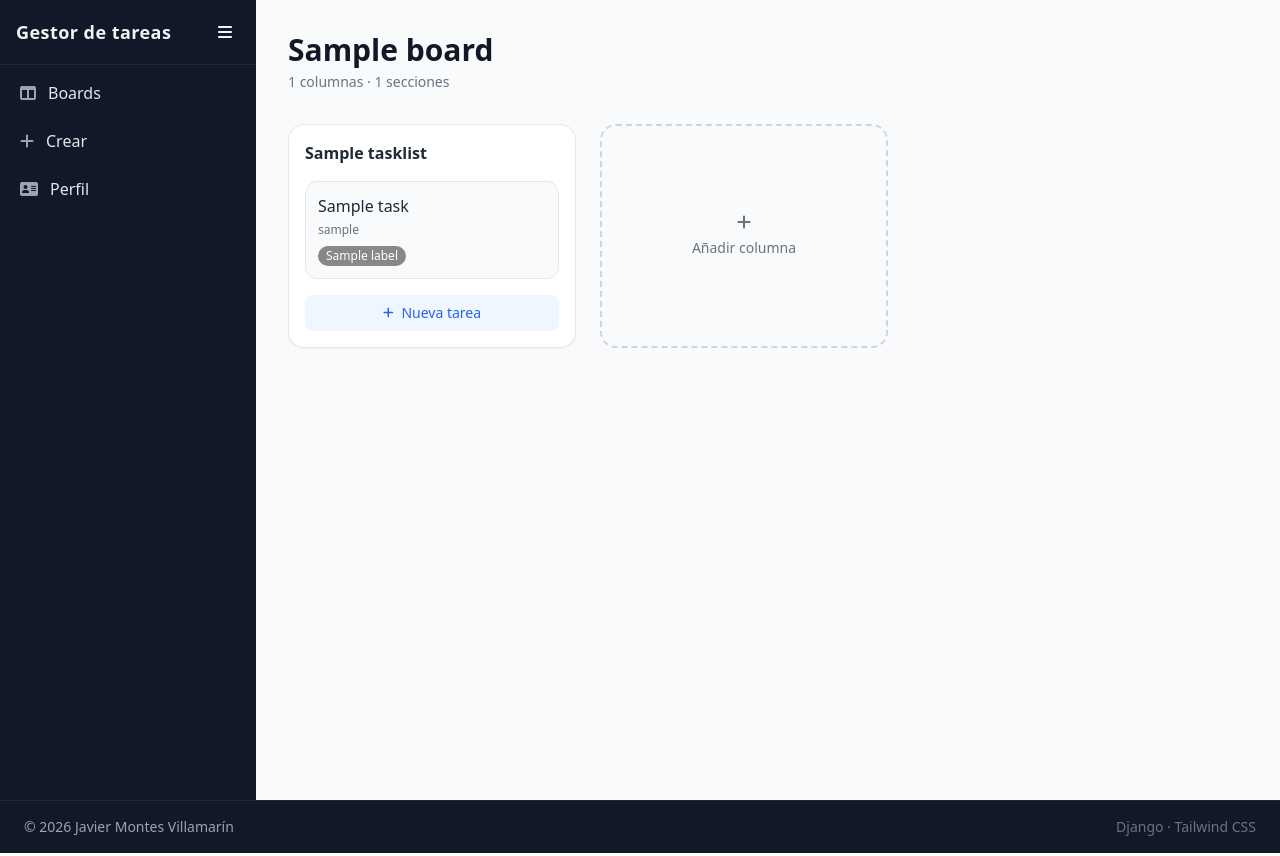
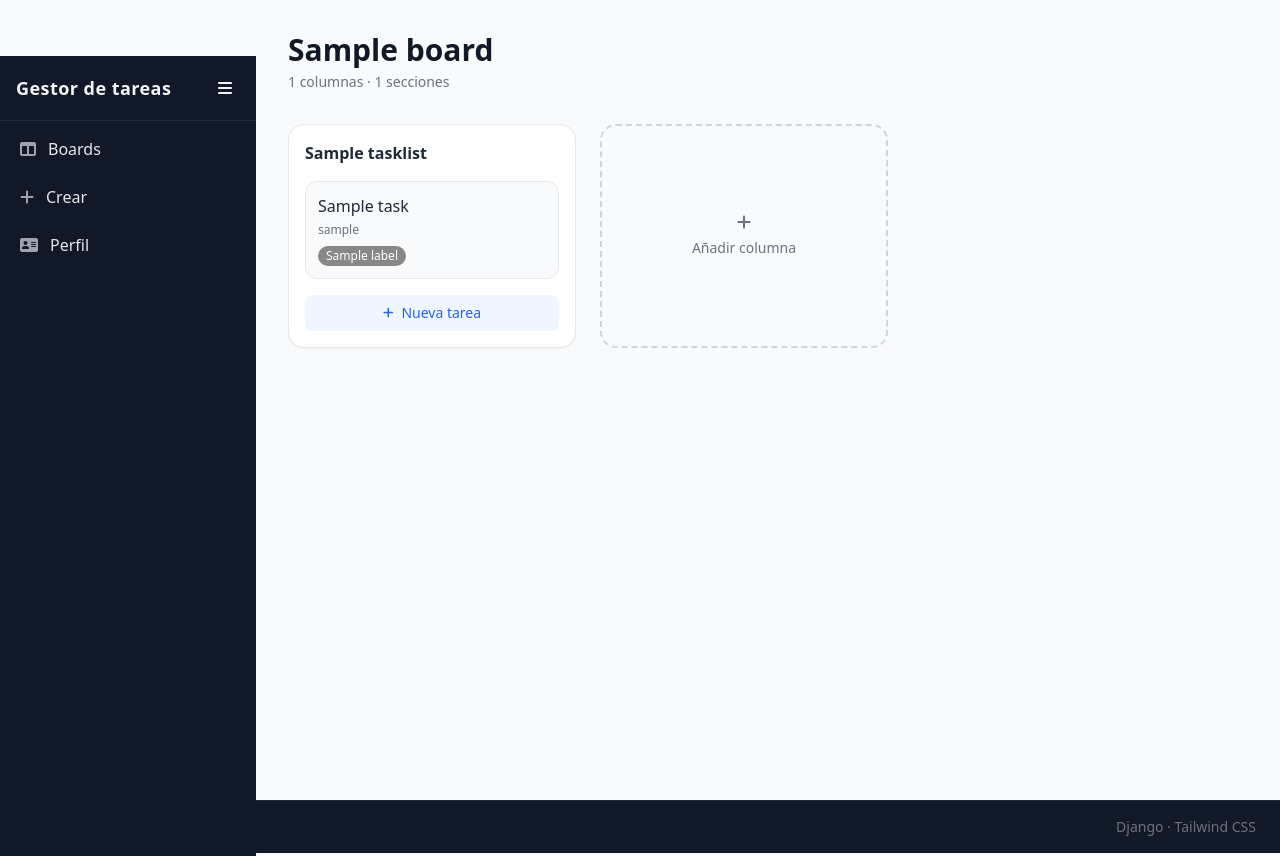
Before and after one commit to jmontesv/gestor-tareas-avanzado, a Django app: template core/templates/boards/detail.html in a window 1280 px wide. Shown: the part 81-937 px from the top of the page. Run offline with Django 3.2, Linux system fonts and the light colour scheme; the template is opened without the code that fills it: most values are stand-ins (such as "Sample title", 1, 10 or a date in 2020); some libraries are stand-ins or nearby versions.

Commit message:
Add templates in tailwind

```diff
--- a/core/templates/includes/menu_lateral.html
+++ b/core/templates/includes/menu_lateral.html
@@ -4,7 +4,6 @@
     z-40
     fixed left-0 bottom-0
     top-14
-    sm:top-0
     sm:relative sm:translate-x-0">
     <div class="border-b border-gray-800 flex items-center justify-between p-4">
         <a href="/" class="">
--- a/theme/static_src/src/styles.css
+++ b/theme/static_src/src/styles.css
@@ -7,4 +7,4 @@
   * If your final CSS file is not being updated after code changes, you may want to broaden or narrow
   * the scope of this path.
   */
-@source "../../../**/*.{html,py,js}";
+@source "../../../core/templates";
```
